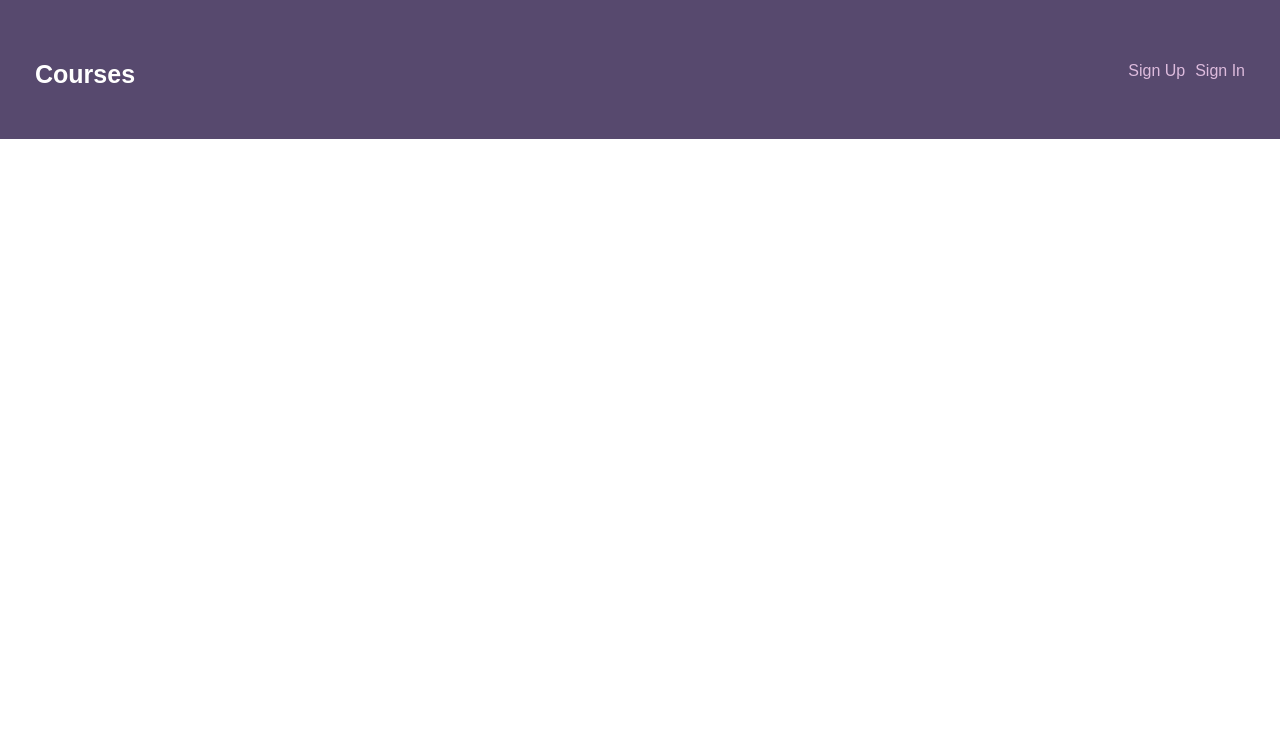
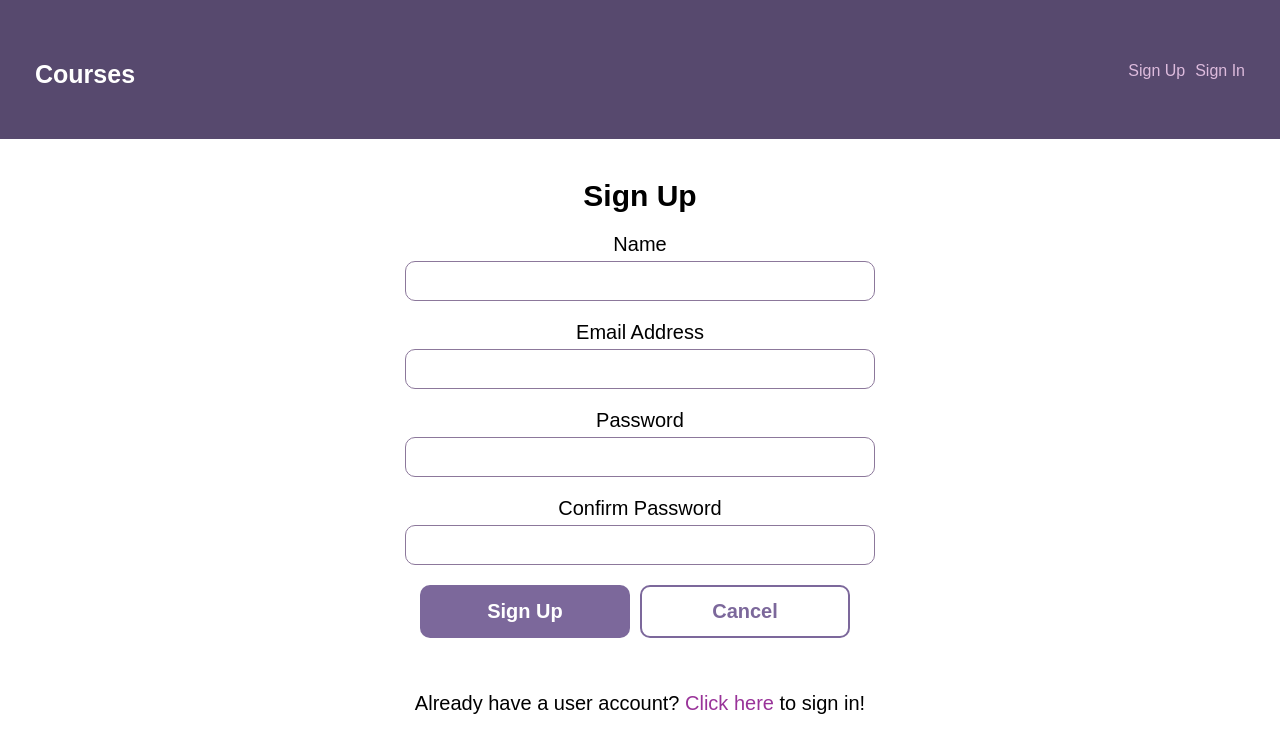
Before and after one commit to BrandenMorgan/full_stack_app_with_react_and_a_rest_api-v1, a React (Create React App) app in the folder client/: page /signup in a window 1280 px wide. Shown: the top 752 px of the page. Built offline with nearby package versions, Linux system fonts and the light colour scheme.

Commit message:
Fix issue with client/model name fields not corresponding

```diff
--- a/client/src/App.js
+++ b/client/src/App.js
@@ -1,19 +1,20 @@
 import React from 'react';
 import { BrowserRouter, Route, Switch } from 'react-router-dom';
 import Courses from './components/Courses';
+import CourseDetail from './components/CourseDetail';
 import Header from './components/Header';
 import UserSignIn from './components/UserSignIn';
+import UserSignUp from './components/UserSignUp';
 import './App.css';
 import './global.css';
 // import './reset.css';
-import CourseDetail from './components/CourseDetail';
 
 import withContext from './Context';
 
 const CoursesWithContext = withContext(Courses);
 const CourseDetailWithContext = withContext(CourseDetail);
 const UserSignInWithContext = withContext(UserSignIn);
-
+const UserSignUpWithContext = withContext(UserSignUp);
 
 const App = () => (
   <BrowserRouter>
@@ -23,6 +24,7 @@ const App = () => (
         <Route exact path='/courses' component={CoursesWithContext} />
         <Route path='/courses/:id' component={CourseDetailWithContext} />
         <Route path='/signin' component={UserSignInWithContext} />
+        <Route path='/signup' component={UserSignUpWithContext} />
       </Switch>
     </div>
   </BrowserRouter>
--- a/client/src/Context.js
+++ b/client/src/Context.js
@@ -32,8 +32,8 @@ export class Provider extends Component {
         );
     }
 
-    signIn = async (username, password) => {
-        const user = await this.data.getUser(username, password);
+    signIn = async (emailAddress, password) => {
+        const user = await this.data.getUser(emailAddress, password);
         if (user !== null) {
             this.setState(() => {
                 return {
--- a/client/src/Data.js
+++ b/client/src/Data.js
@@ -24,9 +24,9 @@ export default class Data {
         return fetch(url, options);
     }
 
-    async getUser(username, password) {
+    async getUser(emailAddress, password) {
         const response = await this.api('/users', 'GET', null, true, {
-            username,
+            emailAddress,
             password
         });
 
--- a/client/src/components/Courses.js
+++ b/client/src/components/Courses.js
@@ -22,10 +22,10 @@ const Courses = ({ context }) => {
         <main>
             <div className="wrap main--grid">
                 {courses}
-                <a class="course--module course--add--module" href="create-course.html">
-                    <span class="course--add--title">
+                <a className="course--module course--add--module" href="create-course.html">
+                    <span className="course--add--title">
                         <svg version="1.1" xmlns="http://www.w3.org/2000/svg" x="0px" y="0px"
-                            viewBox="0 0 13 13" class="add"><polygon points="7,6 7,0 6,0 6,6 0,6 0,7 6,7 6,13 7,13 7,7 13,7 13,6 "></polygon></svg>
+                            viewBox="0 0 13 13" className="add"><polygon points="7,6 7,0 6,0 6,6 0,6 0,7 6,7 6,13 7,13 7,7 13,7 13,6 "></polygon></svg>
                         New Course
                     </span>
                 </a>
--- a/client/src/components/Form.js
+++ b/client/src/components/Form.js
@@ -1,6 +1,10 @@
 import React from 'react';
+import { useHistory } from 'react-router-dom';
 
 const Form = (props) => {
+    let history = useHistory();
+    const form = history.location.pathname.slice(1);
+
     const {
         cancel,
         errors,
@@ -21,8 +25,12 @@ const Form = (props) => {
 
     return (
         <div className="form--centered">
-            {/* Coniditionally render 'Sign in'/ 'Sign up' */}
-            <h2>Sign In</h2>
+            {
+                (form === 'signup')
+                    ? <h2>Sign Up</h2>
+                    : <h2>Sign In</h2>
+            }
+
             <ErrorsDisplay errors={errors} />
             <form onSubmit={handleSubmit}>
                 {elements()}
--- a/client/src/components/UserSignIn.js
+++ b/client/src/components/UserSignIn.js
@@ -32,6 +32,7 @@ export default class UserSignIn extends Component {
                             <input
                                 id="emailAddress"
                                 name="emailAddress"
+                                type="email"
                                 value={emailAddress}
                                 onChange={this.change}
 
--- a/client/src/components/UserSignUp.js
+++ b/client/src/components/UserSignUp.js
@@ -1,4 +1,6 @@
 import React, { Component } from 'react';
+import { Link } from 'react-router-dom';
+import Form from './Form';
 
 export default class UserSignUp extends Component {
     state = {
@@ -24,18 +26,28 @@ export default class UserSignUp extends Component {
                     cancel={this.cancel}
                     submit={this.submit}
                     errors={errors}
-                    submitButtonText="Sign In"
+                    submitButtonText="Sign Up"
                     elements={() => (
                         <React.Fragment>
+                            <label htmlFor="name">
+                                Name
+                            </label>
+                            <input
+                                id="name"
+                                name="name"
+                                type="text"
+                                value={name}
+                                onChange={this.change}
+                            />
                             <label htmlFor="emailAddress">
                                 Email Address
                                 </label>
                             <input
                                 id="emailAddress"
                                 name="emailAddress"
+                                type="email"
                                 value={emailAddress}
                                 onChange={this.change}
-
                             />
                             <label htmlFor="password">
                                 Password
@@ -46,13 +58,96 @@ export default class UserSignUp extends Component {
                                 type="password"
                                 value={password}
                                 onChange={this.change}
-
+                            />
+                            <label htmlFor="confirmPassword">
+                                Confirm Password
+                            </label>
+                            <input
+                                id="confirmPassword"
+                                name="confirmPassword"
+                                type="password"
+                                value={confirmPassword}
+                                onChange={this.change}
                             />
                         </React.Fragment>
                     )}
                 />
-                <p>Don't have a user account? <Link to="/signup">Click here</Link> to sign up!</p>
+                <p>Already have a user account? <Link to="/signin">Click here</Link> to sign in!</p>
             </main>
         );
     }
+
+    change = (event) => {
+        const name = event.target.name;
+        const value = event.target.value;
+
+
+        // if (name.includes(' ')) {
+        //     // console.log("Break up first and last name");
+        //     // console.log(name.indexOf(' '));
+        //     const fullNameSeperator = name.indexOf(' ');
+        //     const firstName = name.substr(0, fullNameSeperator);
+        //     const lastName = name.substr(fullNameSeperator + 1);
+        //     console.log("firstName: ", firstName);
+        //     console.log("lastName: ", lastName);
+        // }
+
+        this.setState(() => {
+            return {
+                [name]: value
+            };
+        });
+    }
+
+    submit = () => {
+        const { context } = this.props;
+
+        const {
+            name,
+            emailAddress,
+            password,
+            confirmPassword
+        } = this.state;
+
+        // Define firstName, lastName
+        const fullNameSeperator = name.indexOf(' ');
+        const firstName = name.substr(0, fullNameSeperator);
+        const lastName = name.substr(fullNameSeperator + 1);
+        // console.log("firstName: ", firstName);
+        // console.log("lastName: ", lastName);
+
+        // Define password comparison
+        console.log("password: ", password);
+        console.log("confirmPassword: ", confirmPassword);
+
+        // New user payload
+        const user = {
+            firstName,
+            lastName,
+            emailAddress,
+            confirmPassword
+        };
+
+        context.data.createUser(user)
+            .then(errors => {
+                if (errors.length) {
+                    this.setState({ errors });
+                } else {
+                    context.actions.signIn(emailAddress, confirmPassword)
+                        .then(() => {
+                            this.props.history.push('/authenticated');
+                        });
+                    console.log(`${firstName} ${lastName} is successfully signed up and authenticated!`);
+
+                }
+            })
+            .catch(err => { //Handle rejected promises
+                console.log(err);
+                this.props.history.push('/error');
+            });
+    }
+
+    cancel = () => {
+        this.props.history.push('/courses');
+    }
 }
```
